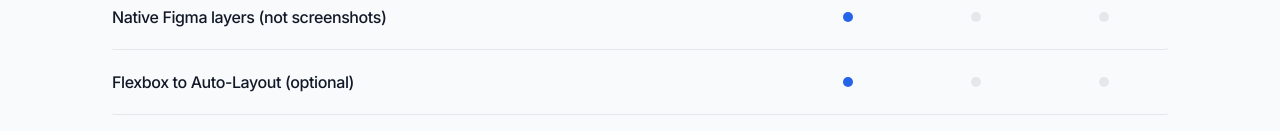
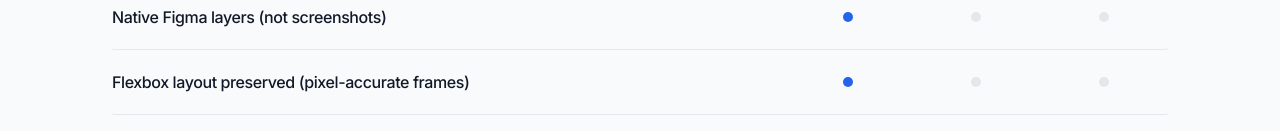
Before and after one commit to Soilverts/html-to-figma-website, a React (Vite) app: page / in a window 1280 px wide. Shown: the part 4920-5051 px from the top of the page. Built offline with nearby package versions, Linux system fonts and the light colour scheme.

Commit message:
fix: correct website claims to match plugin behavior
- Comparison: drop false 'Flexbox to Auto-Layout' claim (Auto Layout is
  disabled in the plugin); state pixel-accurate frame preservation instead
- HowItWorks/FAQ: only scale is adjustable; images/fonts auto-import

```diff
--- a/components/Sections/Comparison.tsx
+++ b/components/Sections/Comparison.tsx
@@ -3,7 +3,7 @@
 
 const rows = [
   { feature: "Native Figma layers (not screenshots)", ours: true, manual: false, others: false },
-  { feature: "Flexbox to Auto-Layout (optional)", ours: true, manual: false, others: false },
+  { feature: "Flexbox layout preserved (pixel-accurate frames)", ours: true, manual: false, others: false },
   { feature: "Typography preservation (font, weight, line-height)", ours: true, manual: true, others: false },
   { feature: "Styling fidelity (colors, shadows, gradients)", ours: true, manual: true, others: false },
   { feature: "SVG imported as vector paths", ours: true, manual: true, others: true },
--- a/components/Sections/FAQ.tsx
+++ b/components/Sections/FAQ.tsx
@@ -5,7 +5,7 @@
 const faqs = [
   {
     question: "How does HTML to Figma work?",
-    answer: "HTML to Figma works in three simple steps: (1) Input \u2014 select an HTML file or paste raw HTML/CSS code, (2) Configure \u2014 adjust scale and import settings, (3) Generate \u2014 receive native, editable Figma layers. The plugin parses your HTML structure and CSS styles using Figma\u2019s Plugin API, then recreates them as clean frames, text layers, and vector shapes. The entire process takes under 2 minutes compared to 2\u20134 hours of manual recreation."
+    answer: "HTML to Figma works in three simple steps: (1) Input \u2014 select an HTML file or paste raw HTML/CSS code, (2) Configure \u2014 set the scale factor (images and fonts import automatically), (3) Generate \u2014 receive native, editable Figma layers. The plugin parses your HTML structure and CSS styles using Figma\u2019s Plugin API, then recreates them as clean frames, text layers, and vector shapes. The entire process takes under 2 minutes compared to 2\u20134 hours of manual recreation."
   },
   {
     question: "Does HTML to Figma preserve CSS layouts like Flexbox?",
--- a/components/Sections/HowItWorks.tsx
+++ b/components/Sections/HowItWorks.tsx
@@ -3,7 +3,7 @@
 
 const steps = [
     { number: "01", title: "Input", desc: "Select an HTML file or paste raw HTML/CSS code directly into the Figma plugin." },
-    { number: "02", title: "Configure", desc: "Adjust scale, toggle image and font imports, and set your preferences." },
+    { number: "02", title: "Configure", desc: "Set the scale factor. Images and fonts are imported automatically." },
     { number: "03", title: "Generate", desc: "Receive native, editable Figma layers \u2014 frames, text, vector paths, and image fills in under 2 minutes." },
 ];
 
```
